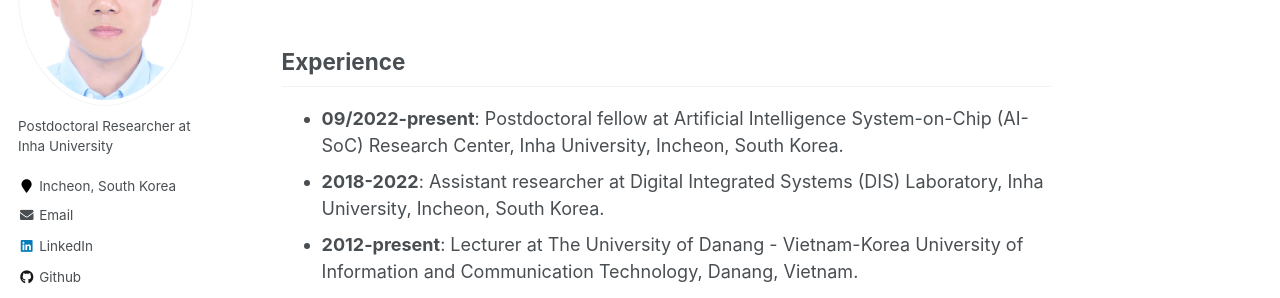
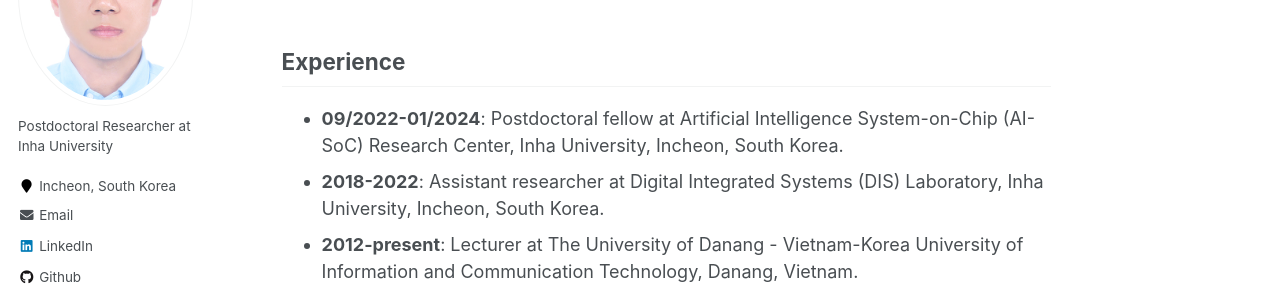
Before and after one commit to phapdn/phapdn.github.io, a Jekyll site: the page built from _pages/about.md, in a window 1280 px wide and 900 px high, scrolled down 430 px. Shown: the part 152-450 px from the top of the window. Built offline with Jekyll 4.4.1, drawn with Linux system fonts in a browser that asks for light colours; some web fonts are replaced.

Commit message:
Update about.md

```diff
--- a/_pages/about.md
+++ b/_pages/about.md
@@ -21,7 +21,7 @@ My primary research interests include algorithms and architectures for:
 
 ## Experience
 
-* <b>09/2022-present</b>: Postdoctoral fellow at Artificial Intelligence System-on-Chip (AI-SoC) Research Center, Inha University, Incheon, South Korea.
+* <b>09/2022-01/2024</b>: Postdoctoral fellow at Artificial Intelligence System-on-Chip (AI-SoC) Research Center, Inha University, Incheon, South Korea.
 * <b>2018-2022</b>: Assistant researcher at Digital Integrated Systems (DIS) Laboratory, Inha University, Incheon, South Korea.
 * <b>2012-present</b>: Lecturer at The University of Danang - Vietnam-Korea University of Information and Communication Technology, Danang, Vietnam.
 * <b>2010-2012</b>: Researcher at Vietnam Research Institute of Electronics, Informatics and Automation (VIELINA) - Central Region, Danang, Vietnam.
```
